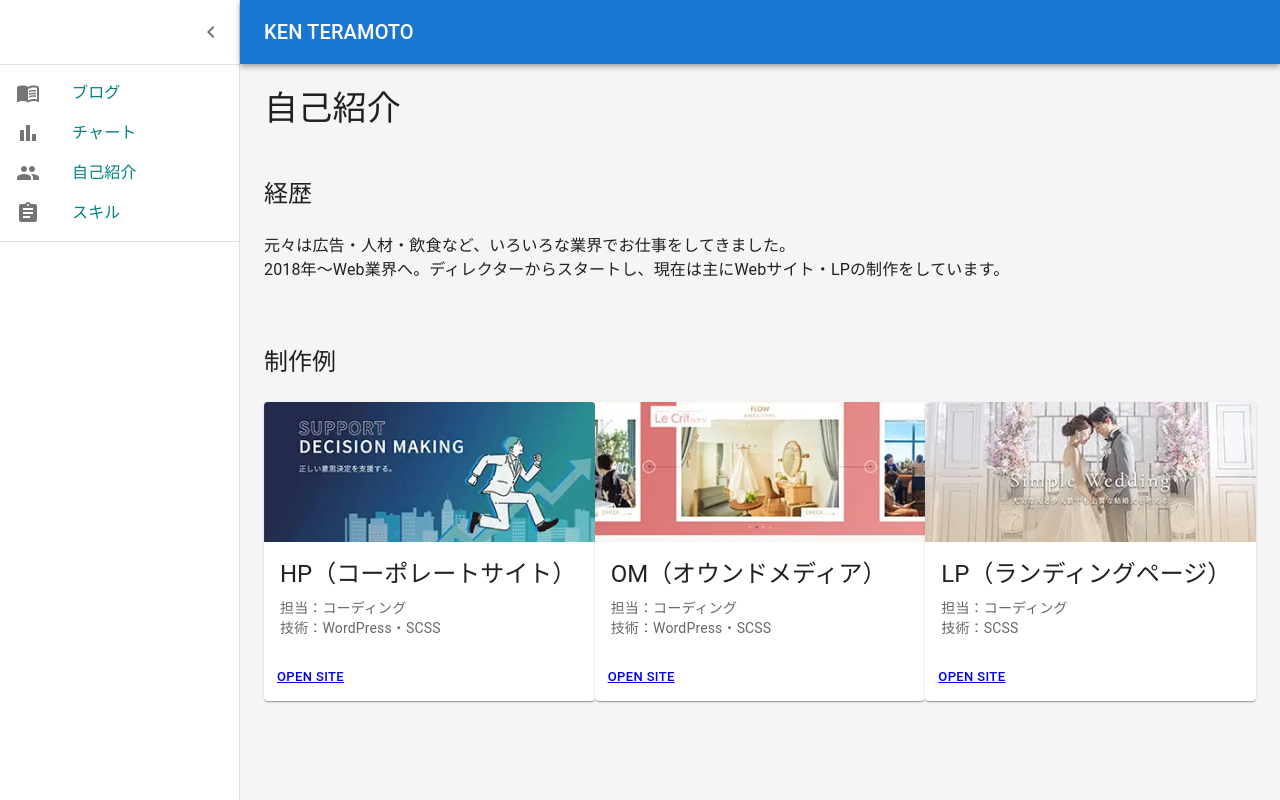
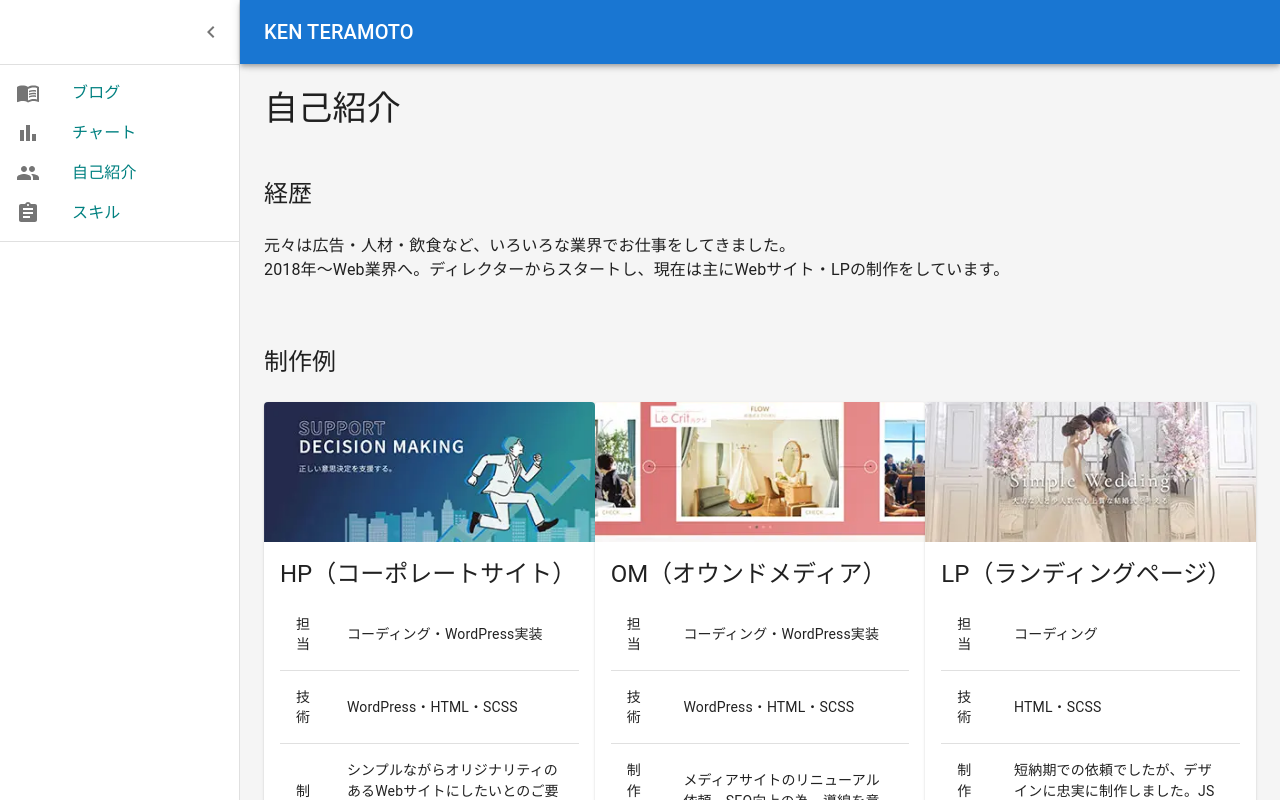
Before and after one commit to kobegoro0930/portfolio-site, a Next.js app: page /about in a window 1280 px wide. Built offline with nearby package versions, Linux system fonts and the light colour scheme.

Commit message:
自己紹介ページの内容変更

```diff
--- a/pages/about/index.tsx
+++ b/pages/about/index.tsx
@@ -1,5 +1,6 @@
 import { Button, Card, CardActions, CardContent, CardMedia, Container, Grid, Typography } from "@mui/material";
 import Link from "next/link";
+import { Table, TableBody, TableCell, TableRow } from "../../node_modules/@mui/material/index";
 
 export default function About() {
   return (
@@ -29,10 +30,22 @@ export default function About() {
               <Typography gutterBottom variant="h5" component="div">
                 HP（コーポレートサイト）
               </Typography>
-              <Typography variant="body2" color="text.secondary">
-                担当：コーディング<br />
-                技術：WordPress・SCSS
-              </Typography>
+              <Table>
+                <TableBody>
+                  <TableRow>
+                    <TableCell>担当</TableCell>
+                    <TableCell>コーディング・WordPress実装</TableCell>
+                  </TableRow>
+                  <TableRow>
+                    <TableCell>技術</TableCell>
+                    <TableCell>WordPress・HTML・SCSS</TableCell>
+                  </TableRow>
+                  <TableRow>
+                    <TableCell>制作意図</TableCell>
+                    <TableCell>シンプルながらオリジナリティのあるWebサイトにしたいとのご要望だった為、パララックスを用いたり、コンテンツ幅を複雑に構成するなどをして、印象に残るサイトになるよう制作をしました。</TableCell>
+                  </TableRow>
+                </TableBody>
+              </Table>
             </CardContent>
             <CardActions>
               <Button size="small">
@@ -52,10 +65,22 @@ export default function About() {
               <Typography gutterBottom variant="h5" component="div">
                 OM（オウンドメディア）
               </Typography>
-              <Typography variant="body2" color="text.secondary">
-                担当：コーディング<br />
-                技術：WordPress・SCSS
-              </Typography>
+              <Table>
+                <TableBody>
+                  <TableRow>
+                    <TableCell>担当</TableCell>
+                    <TableCell>コーディング・WordPress実装</TableCell>
+                  </TableRow>
+                  <TableRow>
+                    <TableCell>技術</TableCell>
+                    <TableCell>WordPress・HTML・SCSS</TableCell>
+                  </TableRow>
+                  <TableRow>
+                    <TableCell>制作意図</TableCell>
+                    <TableCell>メディアサイトのリニューアル依頼。SEO向上の為、導線を意識した仕様を盛り込みました。</TableCell>
+                  </TableRow>
+                </TableBody>
+              </Table>
             </CardContent>
             <CardActions>
               <Button size="small">
@@ -75,10 +100,22 @@ export default function About() {
               <Typography gutterBottom variant="h5" component="div">
                 LP（ランディングページ）
               </Typography>
-              <Typography variant="body2" color="text.secondary">
-                担当：コーディング<br />
-                技術：SCSS
-              </Typography>
+              <Table>
+                <TableBody>
+                  <TableRow>
+                    <TableCell>担当</TableCell>
+                    <TableCell>コーディング</TableCell>
+                  </TableRow>
+                  <TableRow>
+                    <TableCell>技術</TableCell>
+                    <TableCell>HTML・SCSS</TableCell>
+                  </TableRow>
+                  <TableRow>
+                    <TableCell>制作意図</TableCell>
+                    <TableCell>短納期での依頼でしたが、デザインに忠実に制作しました。JSでシンプルでさりげない動きをつけました。</TableCell>
+                  </TableRow>
+                </TableBody>
+              </Table>
             </CardContent>
             <CardActions>
               <Button size="small">
```
